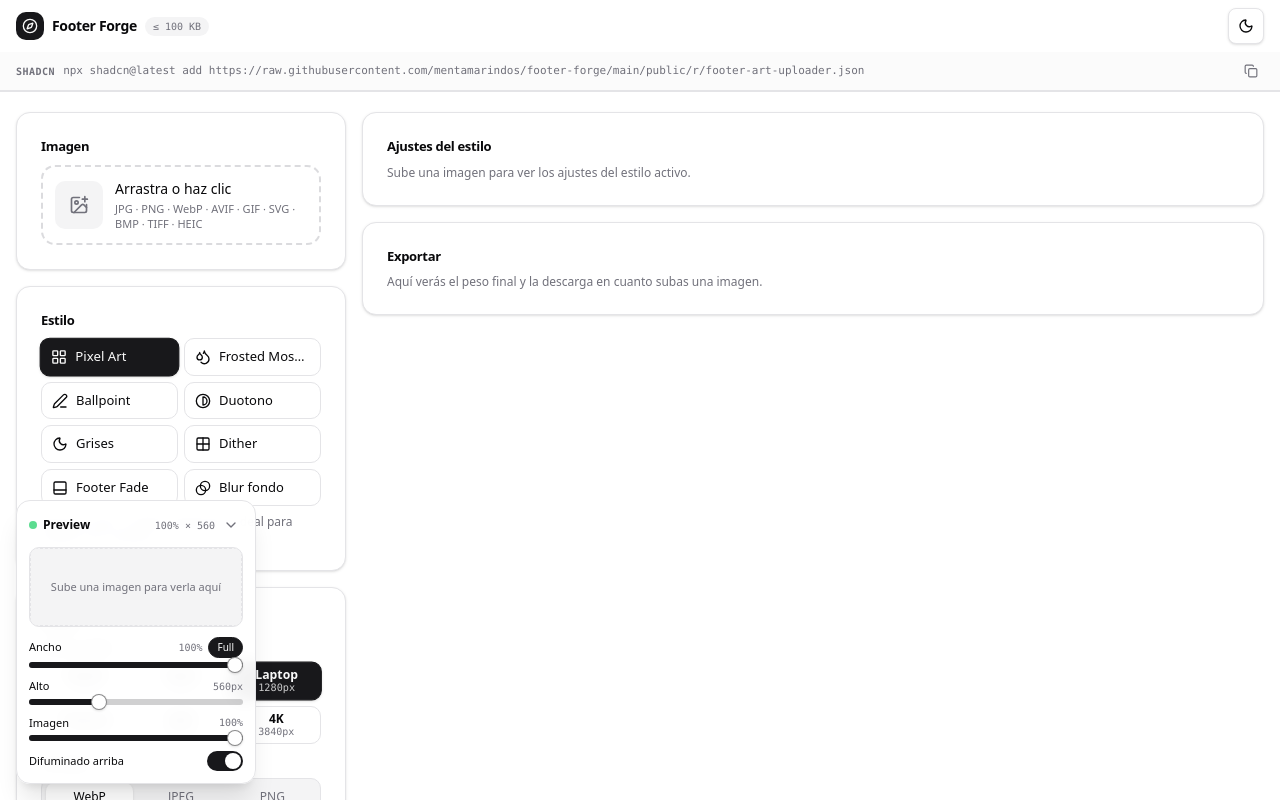
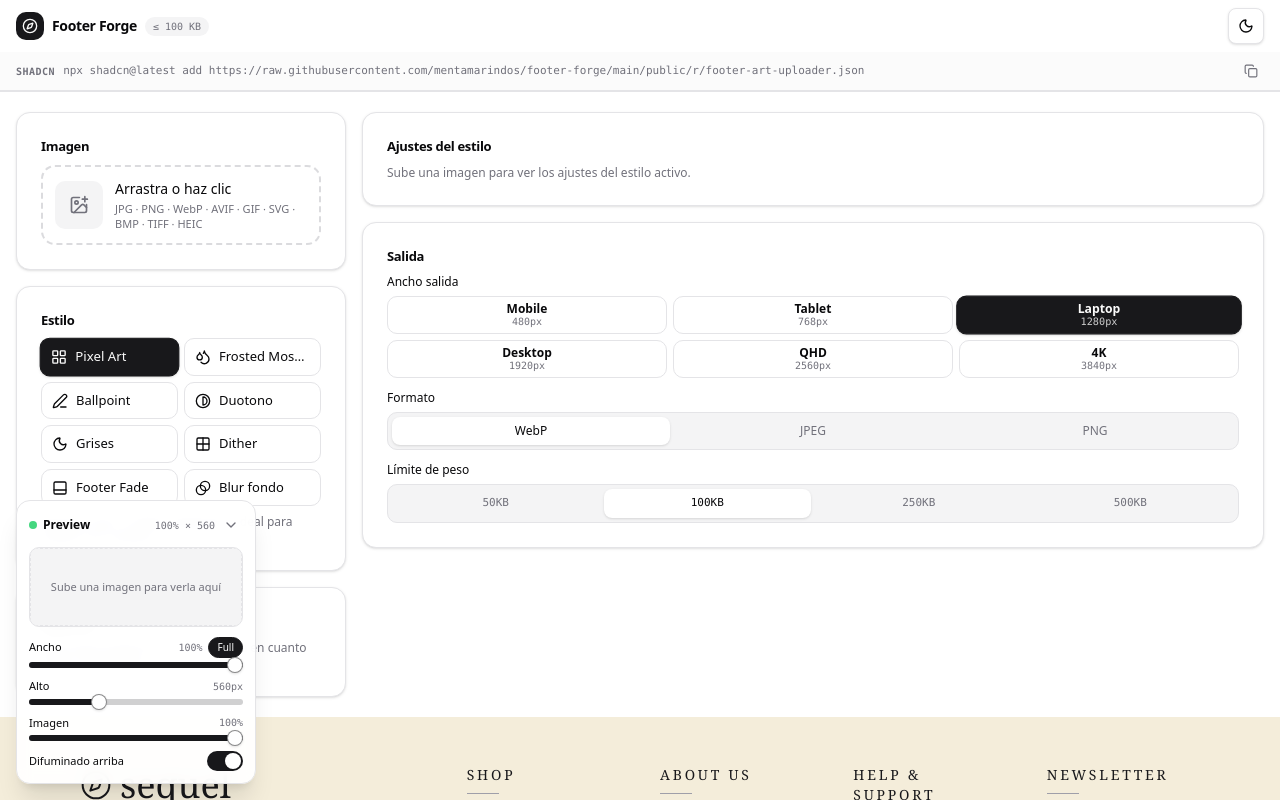
Before and after one commit to mentamarindos/footer-forge, a React (Vite) app: page / in a window 1280 px wide. Both pictures are taken after a click on the button 293 px from the left and 202 px from the top of the page. Shown: the top 800 px of the page. Built offline with nearby package versions, Linux system fonts and the light colour scheme.

Commit message:
Rebalanceo layout: Exportar al sidebar, Salida al workspace

```diff
--- a/src/App.tsx
+++ b/src/App.tsx
@@ -116,7 +116,7 @@ export default function App() {
       </header>
 
       <main className="mx-auto grid w-full max-w-[1400px] gap-4 px-4 py-5 lg:grid-cols-[330px_minmax(0,1fr)]">
-        {/* sidebar: entrada + estilo + salida */}
+        {/* sidebar: entrada + estilo + exportar */}
         <aside className="grid content-start gap-4">
           <Card>
             <CardHeader className="pb-2">
@@ -138,15 +138,20 @@ export default function App() {
 
           <Card>
             <CardHeader className="pb-2">
-              <CardTitle className="text-[13px]">Salida</CardTitle>
+              <CardTitle className="text-[13px]">Exportar</CardTitle>
             </CardHeader>
             <CardContent>
-              <OutputSettings />
+              <ActionBar />
+              {!file && (
+                <p className="text-xs text-muted-foreground">
+                  Aquí verás el peso final y la descarga en cuanto subas una imagen.
+                </p>
+              )}
             </CardContent>
           </Card>
         </aside>
 
-        {/* workspace: ajustes + exportar (el resultado vive en el footer) */}
+        {/* workspace: ajustes + salida (el resultado vive en el footer) */}
         <section className="grid content-start gap-4">
           <Card>
             <CardHeader className="pb-2">
@@ -164,15 +169,10 @@ export default function App() {
 
           <Card>
             <CardHeader className="pb-2">
-              <CardTitle className="text-[13px]">Exportar</CardTitle>
+              <CardTitle className="text-[13px]">Salida</CardTitle>
             </CardHeader>
             <CardContent>
-              <ActionBar />
-              {!file && (
-                <p className="text-xs text-muted-foreground">
-                  Aquí verás el peso final y la descarga en cuanto subas una imagen.
-                </p>
-              )}
+              <OutputSettings />
             </CardContent>
           </Card>
         </section>
```
